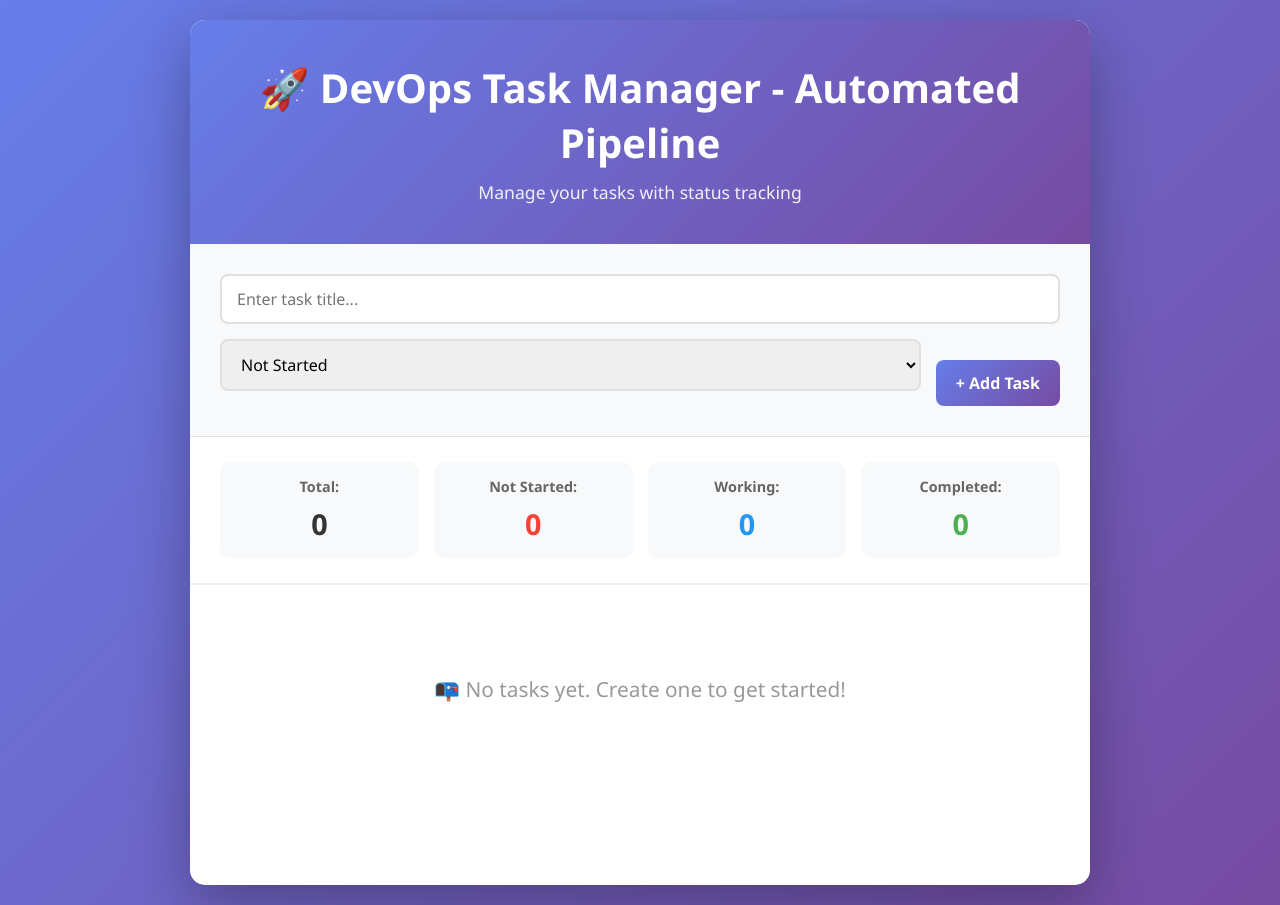
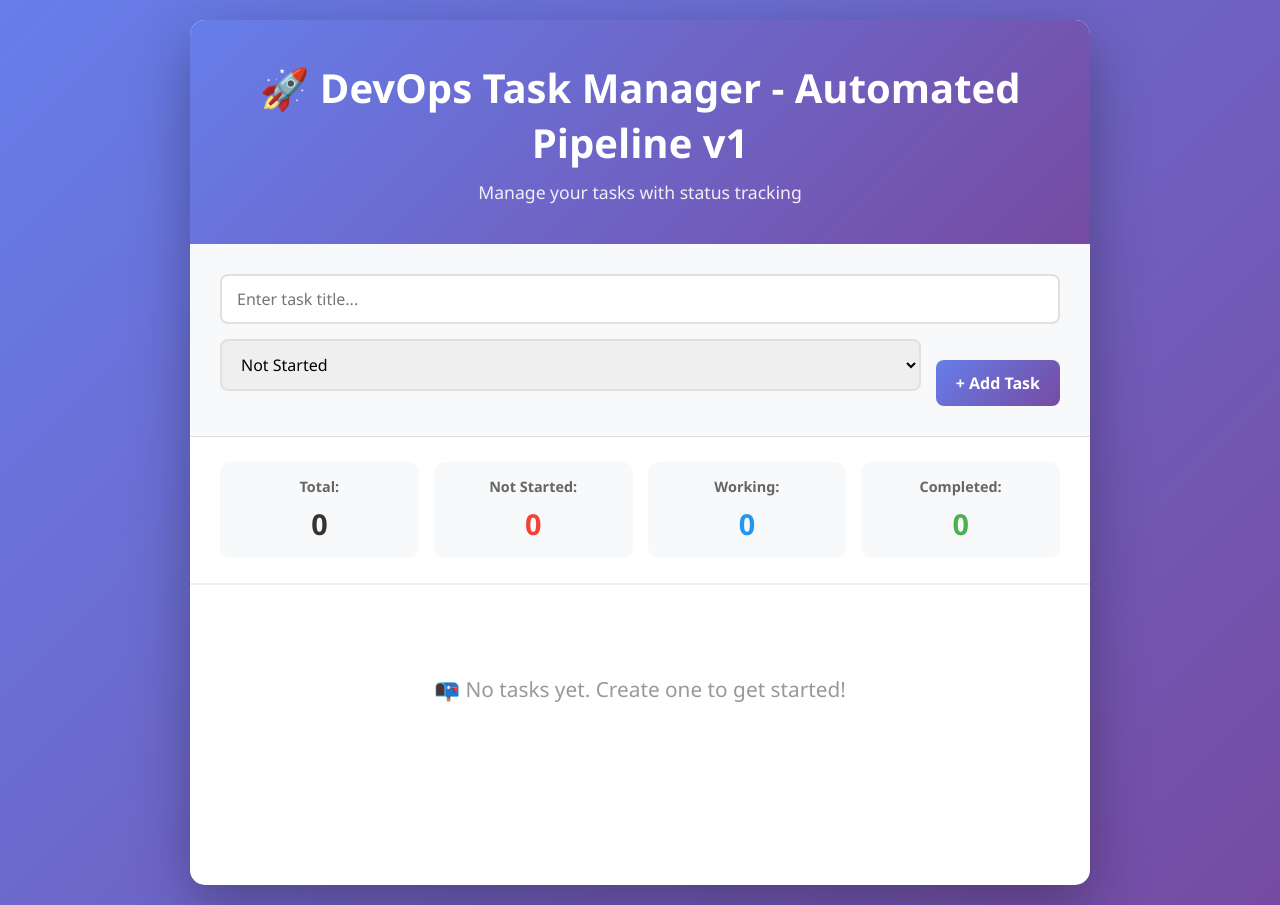
Before and after one commit to Vrushali-646/devops-task-manager, a website: page public/index.html in a window 1280 px wide. Drawn offline with Linux system fonts and the light colour scheme.

Commit message:
Title change

```diff
--- a/public/index.html
+++ b/public/index.html
@@ -9,7 +9,7 @@
 <body>
     <div class="container">
         <header>
-            <h1>🚀 DevOps Task Manager - Automated Pipeline </h1>
+            <h1>🚀 DevOps Task Manager - Automated Pipeline v1</h1>
             <p class="subtitle">Manage your tasks with status tracking</p>
         </header>
 
```
